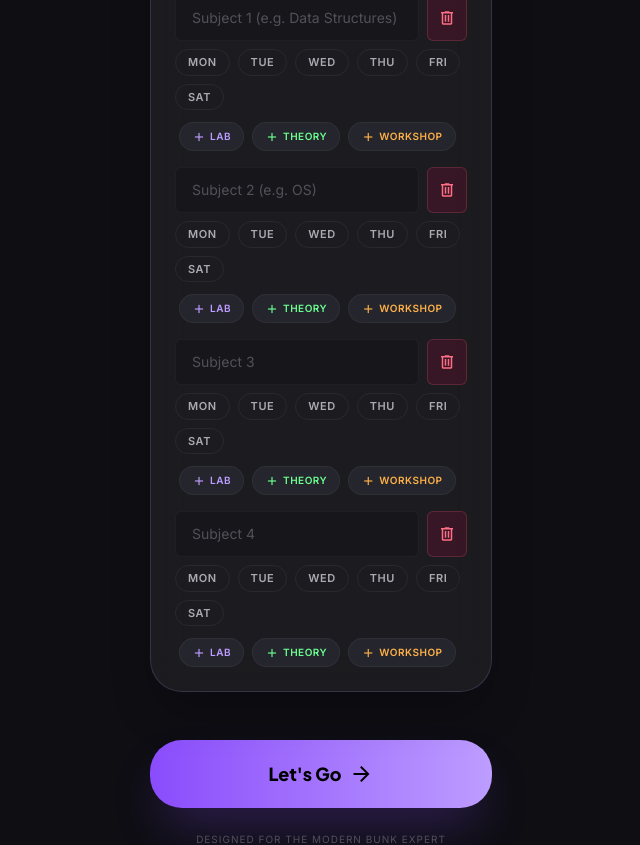
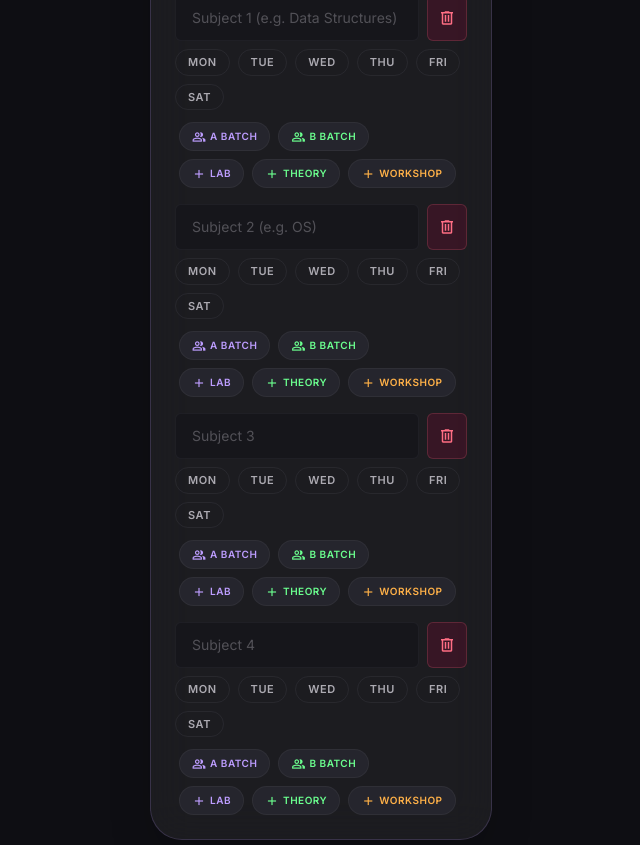
Before and after one commit to RAJJBHALARA/BunkMath, a React (Vite) app: page /setup in a window 1280 px wide. Shown: the part 860-1705 px from the top of the page, without its empty margins (319-959 px from the left). Built offline with nearby package versions, Linux system fonts and the light colour scheme.

Commit message:
feat: add A Batch / B Batch toggle buttons for lab/workshop subjects

```diff
--- a/src/components/SubjectCard.jsx
+++ b/src/components/SubjectCard.jsx
@@ -7,7 +7,7 @@ const getSubjectStatus = (attended, total, minPercent) => {
 }
 
 export default function SubjectCard({ subject, minPercent }) {
-  const { attended, total, name } = subject
+  const { attended, total, name, batch } = subject
   const { currentPercent, status } = getSubjectStatus(attended, total, minPercent)
   const minRatio = minPercent / 100
   const isEmpty = status === 'empty'
@@ -40,7 +40,14 @@ export default function SubjectCard({ subject, minPercent }) {
   return (
     <div className="glass-card rounded-lg p-5 space-y-4 shadow-sm overflow-hidden">
       <div className="flex justify-between items-start">
-        <span className="font-headline font-semibold text-lg text-on-surface leading-tight">{name}</span>
+        <div className="flex items-center gap-2">
+          <span className="font-headline font-semibold text-lg text-on-surface leading-tight">{name}</span>
+          {batch && (
+            <span className={`text-[9px] font-bold uppercase tracking-wider px-2 py-0.5 rounded-full border ${batch === 'A' ? 'bg-primary/10 text-primary border-primary/30' : 'bg-secondary/10 text-secondary border-secondary/30'}`}>
+              {batch} Batch
+            </span>
+          )}
+        </div>
         <span className={`font-headline font-bold text-xl ${percentTextClass}`}>{roundedPercent !== null ? `${roundedPercent}%` : '--'}</span>
       </div>
       <div className="w-full bg-surface-container-highest h-1 rounded-full overflow-hidden">
--- a/src/components/UpdateModal.jsx
+++ b/src/components/UpdateModal.jsx
@@ -86,7 +86,14 @@ export default function UpdateModal({ subjects, onClose, onSave }) {
                 return (
                   <div className="flex items-center justify-between bg-white/[0.03] p-5 rounded-3xl border border-white/5" key={subject.id}>
                     <div className="flex flex-col">
-                      <span className="font-headline font-semibold text-on-surface text-[15px]">{subject.name}</span>
+                      <div className="flex items-center gap-2">
+                        <span className="font-headline font-semibold text-on-surface text-[15px]">{subject.name}</span>
+                        {subject.batch && (
+                          <span className={`text-[8px] font-bold uppercase tracking-wider px-1.5 py-0.5 rounded-full border ${subject.batch === 'A' ? 'bg-primary/10 text-primary border-primary/30' : 'bg-secondary/10 text-secondary border-secondary/30'}`}>
+                            {subject.batch}
+                          </span>
+                        )}
+                      </div>
                       <span className="font-body text-[10px] text-on-surface-variant uppercase tracking-wider mt-0.5">{showTime}</span>
                     </div>
                     <div className="flex gap-2.5">
--- a/src/pages/SetupScreen.jsx
+++ b/src/pages/SetupScreen.jsx
@@ -18,6 +18,7 @@ export default function SetupScreen() {
   const [subjectCount, setSubjectCount] = useState(4)
   const [subjectNames, setSubjectNames] = useState(['', '', '', ''])
   const [subjectDays, setSubjectDays] = useState([[], [], [], []])
+  const [subjectBatches, setSubjectBatches] = useState([null, null, null, null])
   const [error, setError] = useState('')
   const [selectedTemplate, setSelectedTemplate] = useState(null)
 
@@ -51,6 +52,12 @@ export default function SetupScreen() {
         return [...prev, ...Array(subjectCount - prev.length).fill(0)]
       return prev.slice(0, subjectCount)
     })
+    setSubjectBatches((prev) => {
+      if (prev.length === subjectCount) return prev
+      if (prev.length < subjectCount)
+        return [...prev, ...Array(subjectCount - prev.length).fill(null)]
+      return prev.slice(0, subjectCount)
+    })
   }, [subjectCount])
 
   const applyTemplate = (template, index) => {
@@ -60,6 +67,7 @@ export default function SetupScreen() {
       setSubjectCount(count)
       setSubjectNames([...template.subjects])
       setSubjectDays(Array(count).fill([]))
+      setSubjectBatches(Array(count).fill(null))
       setExistingAttended(Array(count).fill(0))
       setExistingTotal(Array(count).fill(0))
     }
@@ -69,6 +77,14 @@ export default function SetupScreen() {
     setSubjectNames((prev) => {
       const next = [...prev]
       next[index] = value
+      return next
+    })
+  }
+
+  const toggleBatch = (index, batch) => {
+    setSubjectBatches((prev) => {
+      const next = [...prev]
+      next[index] = prev[index] === batch ? null : batch
       return next
     })
   }
@@ -122,6 +138,11 @@ export default function SetupScreen() {
       next.splice(index + 1, 0, [])
       return next
     })
+    setSubjectBatches((prev) => {
+      const next = [...prev]
+      next.splice(index + 1, 0, null)
+      return next
+    })
     setExistingAttended((prev) => {
       const next = [...prev]
       next.splice(index + 1, 0, 0)
@@ -141,6 +162,7 @@ export default function SetupScreen() {
 
     setSubjectNames(prev => prev.filter((_, i) => i !== indexToRemove))
     setSubjectDays(prev => prev.filter((_, i) => i !== indexToRemove))
+    setSubjectBatches(prev => prev.filter((_, i) => i !== indexToRemove))
     setExistingAttended(prev => prev.filter((_, i) => i !== indexToRemove))
     setExistingTotal(prev => prev.filter((_, i) => i !== indexToRemove))
   }
@@ -172,6 +194,7 @@ export default function SetupScreen() {
         attended: midSemester ? existingAttended[index] : 0,
         total: midSemester ? existingTotal[index] : 0,
         days: subjectDays[index] ?? [],
+        batch: subjectBatches[index] ?? null,
       })),
     }
 
@@ -380,8 +403,34 @@ export default function SetupScreen() {
                     })}
                   </div>
 
+                  {/* Batch Toggle Buttons */}
+                  <div className="flex gap-2 mt-1 px-1">
+                    <button
+                      type="button"
+                      onClick={() => toggleBatch(index, 'A')}
+                      className={
+                        subjectBatches[index] === 'A'
+                          ? 'px-3 py-1.5 rounded-full bg-gradient-to-br from-primary-dim to-primary text-on-primary-fixed text-[10px] font-bold uppercase tracking-wider flex items-center gap-1 shadow-sm shadow-primary/20 active:scale-95 transition-all w-fit'
+                          : 'px-3 py-1.5 rounded-full bg-surface-container-highest border border-outline-variant/30 text-[10px] text-primary hover:bg-primary/10 font-bold uppercase tracking-wider flex items-center gap-1 active:scale-95 transition-all w-fit'
+                      }
+                    >
+                      <span className="material-symbols-outlined text-[14px]">group</span> A Batch
+                    </button>
+                    <button
+                      type="button"
+                      onClick={() => toggleBatch(index, 'B')}
+                      className={
+                        subjectBatches[index] === 'B'
+                          ? 'px-3 py-1.5 rounded-full bg-gradient-to-br from-secondary to-secondary text-on-primary-fixed text-[10px] font-bold uppercase tracking-wider flex items-center gap-1 shadow-sm shadow-secondary/20 active:scale-95 transition-all w-fit'
+                          : 'px-3 py-1.5 rounded-full bg-surface-container-highest border border-outline-variant/30 text-[10px] text-secondary hover:bg-secondary/10 font-bold uppercase tracking-wider flex items-center gap-1 active:scale-95 transition-all w-fit'
+                      }
+                    >
+                      <span className="material-symbols-outlined text-[14px]">group</span> B Batch
+                    </button>
+                  </div>
+
                   {/* Quick Split Buttons */}
-                  <div className="flex gap-2 mt-1 px-1">
+                  <div className="flex gap-2 px-1">
                     <button type="button" onClick={() => addSplit(index, 'L')} className="px-3 py-1.5 rounded-full bg-surface-container-highest border border-outline-variant/30 text-[10px] text-primary hover:bg-primary/10 font-bold uppercase tracking-wider flex items-center gap-1 active:scale-95 transition-all w-fit"><span className="material-symbols-outlined text-[14px]">add</span> Lab</button>
                     <button type="button" onClick={() => addSplit(index, 'T')} className="px-3 py-1.5 rounded-full bg-surface-container-highest border border-outline-variant/30 text-[10px] text-secondary hover:bg-secondary/10 font-bold uppercase tracking-wider flex items-center gap-1 active:scale-95 transition-all w-fit"><span className="material-symbols-outlined text-[14px]">add</span> Theory</button>
                     <button type="button" onClick={() => addSplit(index, 'W')} className="px-3 py-1.5 rounded-full bg-surface-container-highest border border-outline-variant/30 text-[10px] text-tertiary hover:bg-tertiary/10 font-bold uppercase tracking-wider flex items-center gap-1 active:scale-95 transition-all w-fit"><span className="material-symbols-outlined text-[14px]">add</span> Workshop</button>
```
